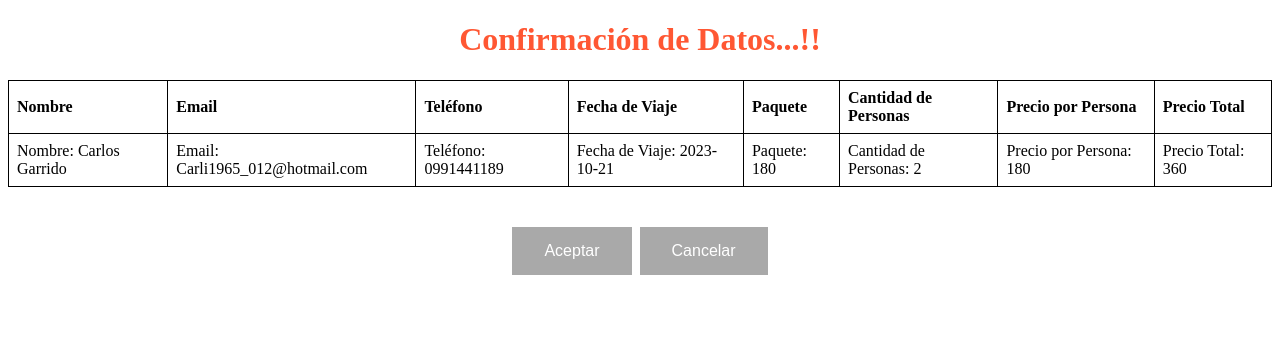
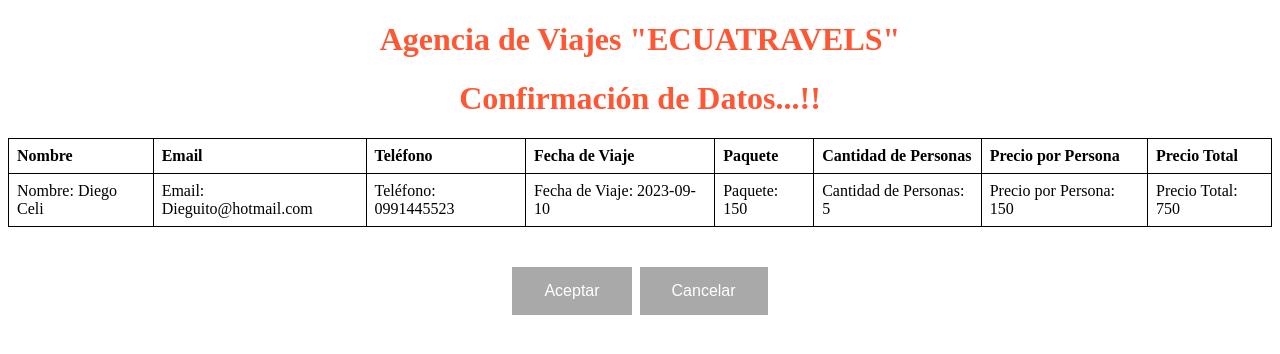
Before and after one commit to BryanCruz94/ASWproyectoU1, a PHP site: page /Amazonia/mostrar_reservas.php in a window 1280 px wide. Shown: the top 354 px of the page. Run offline with PHP 8.4, Linux system fonts and the light colour scheme.

Commit message:
Fin PHP Oriente- corregido

```diff
--- a/Amazonia/mostrar_reservas.php
+++ b/Amazonia/mostrar_reservas.php
@@ -39,6 +39,11 @@
 </head>
 
 <body>
+<header class="bg-dark text-white">
+        <div class="container">
+            <h1 class="py-4">Agencia de Viajes "ECUATRAVELS"</h1>
+        </div>
+    </header>
     <h1>Confirmación de Datos...!!</h1>
     <table>
         <tr>
--- a/Amazonia/reservas.txt
+++ b/Amazonia/reservas.txt
@@ -1,3 +1,4 @@
 Nombre: sTEFY | Email: tfa_eg2307@hotmail.com | Teléfono: 0991441174 | Fecha de Viaje: 2023-08-23 | Paquete: 165 | Cantidad de Personas: 1 | Precio por Persona: 165 | Precio Total: 165
 Nombre: juan | Email: juan22@jshs.com | Teléfono: 0969734638 | Fecha de Viaje: 2023-08-21 | Paquete: 165 | Cantidad de Personas: 2 | Precio por Persona: 165 | Precio Total: 330
 Nombre: Carlos Garrido | Email: Carli1965_012@hotmail.com | Teléfono: 0991441189 | Fecha de Viaje: 2023-10-21 | Paquete: 180 | Cantidad de Personas: 2 | Precio por Persona: 180 | Precio Total: 360
+Nombre: Diego Celi | Email: Dieguito@hotmail.com | Teléfono: 0991445523 | Fecha de Viaje: 2023-09-10 | Paquete: 150 | Cantidad de Personas: 5 | Precio por Persona: 150 | Precio Total: 750
```
